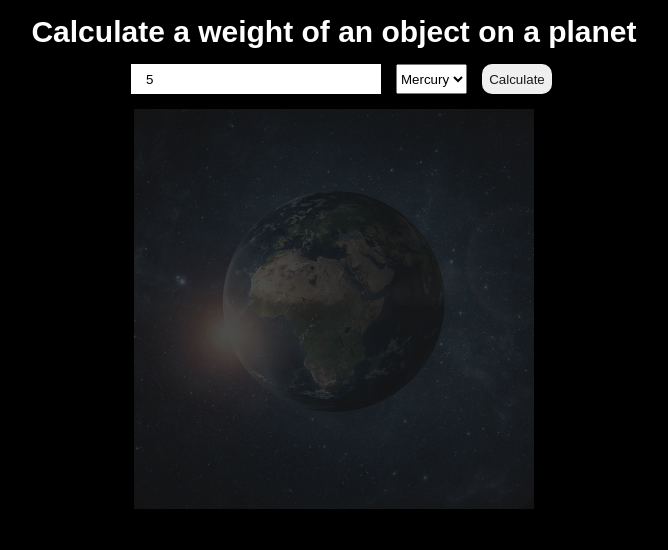
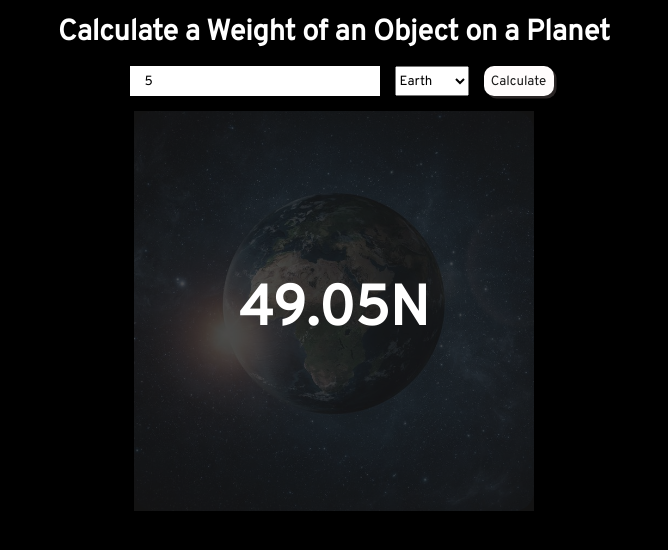
Before and after one commit to OtiKelsy7/weight-calculator, a plain HTML site: page index.html in a window 1280 px wide. Both pictures are taken after typing "5" into the empty fields and a click on the button "Calculate". Shown: the whole page, without its empty margins (306-974 px from the left). Drawn offline with Linux system fonts and the light colour scheme.

Commit message:
made slight changes to the UI

```diff
--- a/index.html
+++ b/index.html
@@ -1,50 +1,42 @@
 <!DOCTYPE html>
 <html lang="en">
+
 <head>
     <meta charset="UTF-8">
     <meta http-equiv="X-UA-Compatible" content="IE=edge">
     <meta name="viewport" content="width=device-width, initial-scale=1.0">
-    <title>OTIs farm</title>
+    <title>weight calculator</title>
     <link rel="stylesheet" href="style.css">
 </head>
+
 <body>
-    <div id="h1-container">
-        <h1>Calculate a weight of an object on a planet</h1>
-    </div>
-    <div id="input-container">
-    <input type="number" id="inputfield" placeholder="enter number in kilogram">
-    <select name="planets" id="planet">
-        <option value="mercury">
-            <p>Mercury</p>
-        </option>
-        <option value="venus">
-            <p>venus</p>
-        </option>
-        <option value="earth">
-            <p>earth</p>
-        </option>
-        <option value="mars">
-            <p>mars</p>
-        </option>
-        <option value="jupiter">
-            <p>jupiter </p>
-        </option>
-        <option value="saturn">
-            <p>saturn </p>
-        </option>
-        <option value="uranus">
-            <p>uranus </p>
-        </option>
-        <option value="neptune">
-            <p>neptune </p>
-        </option>
-    </select>
-    <button id="btn">Calculate</button>
-    </div>
-
-    <div id="container">
+    <!-- removed h1-container div cus it wasn't doing anything -->
+    <h1>Calculate a Weight of an Object on a Planet</h1>
+    <!-- using a form improves accessibility than a div -->
+    <form id="input-container">
+        <!-- minimum value should be zero since we can't have a negative mass -->
+        <input type="number" id="input-field" placeholder="Enter mass in kilograms" min="0">
+        <select name="planets" id="planet">
+            <!-- option tag is accessible enough, so no "p" tags are required; the "value" attribute is also optional since the default value of the option tag is the text within -->
+            <option>Mercury</option>
+            <option>Venus</option>
+            <!-- when the page loads, the first option seen should be earth since the first image is earth.jpg -->
+            <option selected>Earth</option>
+            <option>Mars</option>
+            <option>Jupiter</option>
+            <option>Saturn</option>
+            <option>Uranus</option>
+            <option>Neptune</option>
+        </select>
+        <!-- the role of "submit" helps certain screen readers -->
+        <button id="btn" role="submit">Calculate</button>
+    </form>
+    <!-- the data-weight holds the calculated the weight of the object -->
+    <div id="container" data-weight="">
         <div id="container-cover"></div>
     </div>
+    <!-- personal advice: it's better to style stuff using classes for certain reasons like avoiding specificity issues (besides it's future and framework-proof), leave ids for javascript -->
     <script src="script.js"></script>
 </body>
+
 </html>
--- a/script.js
+++ b/script.js
@@ -1,14 +1,32 @@
-const items = [
-    { name:"rice", price: 500 },
-    { name:"beans", price: 340 },
-    { name:"yam", price: 690 },
-    { name:"peach", price: 5000 },
-    { name:"grains", price: 50 },
-    { name:"maize", price: 800 }
-]
+const gravity = {
+   Mercury: 3.59,
+   Venus: 8.87,
+   Earth: 9.81,
+   Mars: 3.77,
+   Jupiter: 25.95,
+   Saturn: 11.08,
+   Uranus: 10.67,
+   Neptune: 14.07,
+ };
 
-const filteredPrices = items.filter((prices) => {
-    return prices.price <= 900
-});
-
-console.log(filteredPrices)
+ // targeting the form
+ const form = document.forms[0];
+ form.addEventListener("submit", e => {
+   // prevent default form submit action
+   e.preventDefault();
+   // getting input field
+   const input = document.getElementById("input-field");
+   // getting select tag
+   const select = document.getElementsByTagName("select")[0];
+   // getting container
+   const container = document.getElementById("container");
+   // updating bg image on submit
+   container.style["background-image"] =
+     select.value !== "Saturn"
+       ? `url(${select.value}.jpg)`
+       : `url(${select.value}.png)`;
+   // calculating and displaying the weight
+   container.dataset.weight = `${(
+     Number(input.value) * gravity[select.value]
+   ).toFixed(2)}N`;
+ });
--- a/style.css
+++ b/style.css
@@ -1,3 +1,9 @@
+@import url('https://fonts.googleapis.com/css2?family=Overpass&family=Roboto:ital,wght@1,300&display=swap');
+
+:root {
+  --basic-font-family: 'Overpass', sans-serif;
+}
+
 * {
     margin: 0;
     padding: 0;
@@ -5,7 +11,7 @@
   }
 
   body {
-    font-family: Arial, Helvetica, sans-serif;
+    font-family: var(--basic-font-family);
     font-size: 15px;
     font-weight: bold;
     background-color: black;
@@ -16,12 +22,16 @@ body {
   }
 
   h1 {
-    display: block;
     color: white;
     margin-top: 15px;
+    padding: 0 0.5em;
+    width: 70%;
+    font-size: 1.8rem;
+    text-align: center;
   }
 
-#inputfield {
+  #input-field {
+    font-family: 'Overpass', sans-serif;
     padding-left: 15px;
   }
 
@@ -30,45 +40,71 @@ input {
     height: 30px;
     width: 250px;
     margin-left: 15px;
+  }
 
-}
   #input-container {
     margin-top: 15px;
     display: flex;
     gap: 15px;
+    flex-wrap: wrap;
+    width: 70%;
+    margin-inline: auto;
+    justify-content: center;
   }
 
   #btn {
+    font-family: var(--basic-font-family);
     border: none;
-    color: rgb(25, 25, 25);
+    color: rgb(27, 26, 26);
+    background-color: rgb(255, 252, 252);
+    box-shadow: .19em .19em rgba(48, 43, 43, 0.88);
     width: 70px;
     height: 30px;
     border-radius: 10px;
     cursor: pointer;
+    transition: width 0.8s ease-in-out;
   }
 
-#btn:hover{
+  select {
+    font-family: var(--basic-font-family);
+  }
+
+  /* the focus-visible is for keyboard users */
+  #btn:hover,
+  #btn:focus-visible {
     width: 100px;
-    transition: width 1s ease-in;
-
   }
 
   #container {
-    width: 400px;
+    width: min(80%, 400px);
     height: 400px;
-    background-color: white;
     background-image: url("earth.jpg");
     background-position: center;
     background-repeat: no-repeat;
     background-size: cover;
     margin-top: 15px;
     border-radius: 20px;
+    position: relative;
+    /* to center it horizontally */
+    margin-inline: auto;
+  }
+
+  /* to display the weight of the object after calculations */
+  #container::after {
+    position: absolute;
+    top: 50%;
+    left: 50%;
+    transform: translate(-50%, -50%);
+    content: attr(data-weight);
+    color: white;
+    z-index: 2;
+    font-size: 3.5rem;
   }
 
   #container-cover {
     position: absolute;
-    background-color: rgba(25, 25, 25, .78);
-    width: inherit;
+    background-color: rgba(25, 25, 25, 0.78);
+    width: 100%;
     height: inherit;
-    z-index: 999;
+    z-index: 1;
   }
```
Lines whose indentation alone changed are shown as unchanged.
